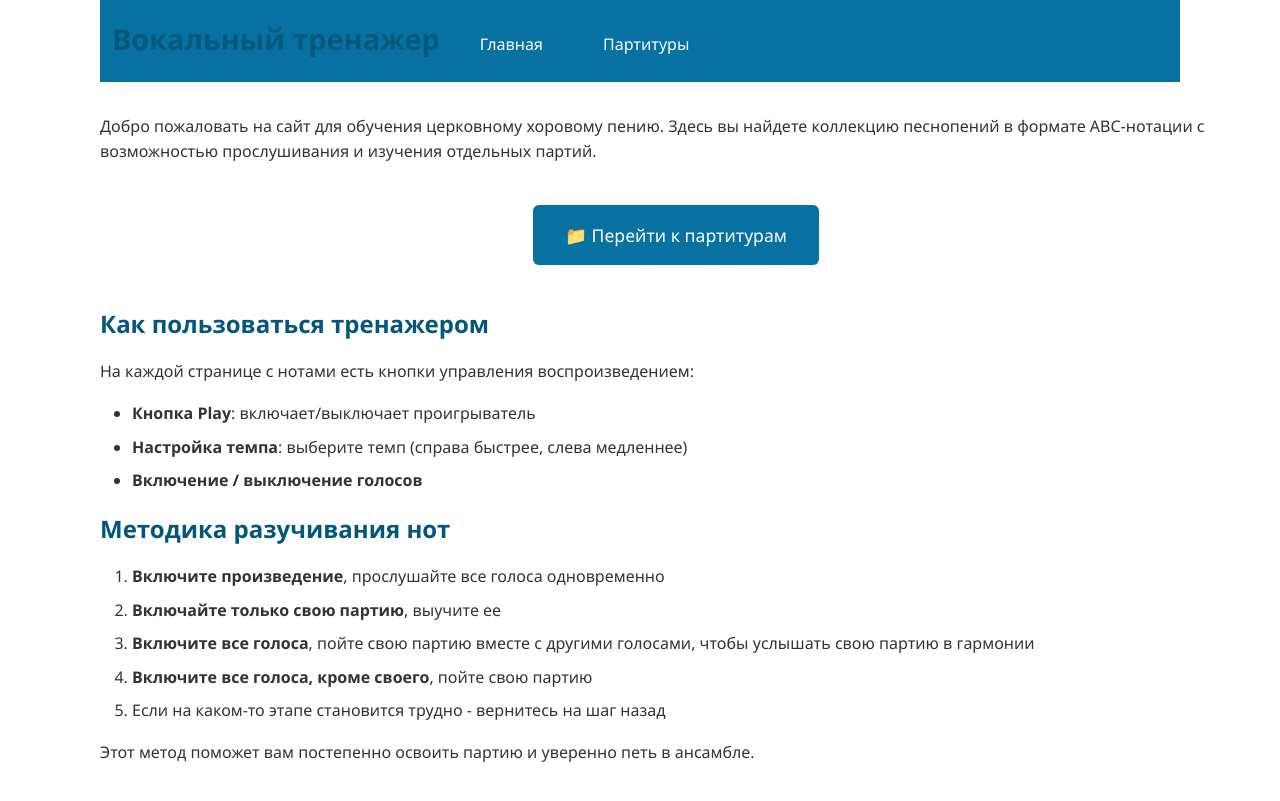
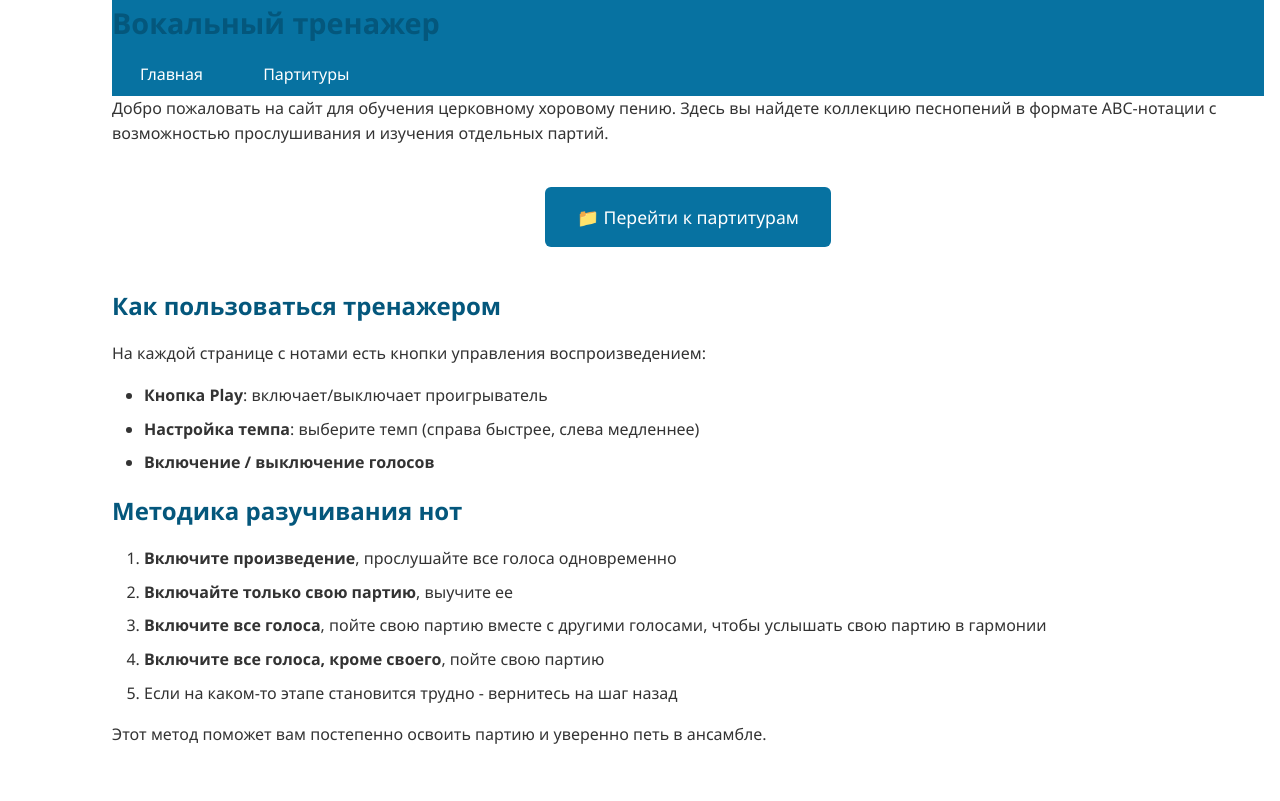
Before and after one commit to voctrainer/voctrainer.github.io, a Jekyll site: the page built from index.md, in a window 1280 px wide. Shown: the top 801 px of the page. Built offline with Jekyll 4.4.1, drawn with Linux system fonts in a browser that asks for light colours.

Commit message:
рихтуем отступы слева и справа

```diff
--- a/_includes/header.html
+++ b/_includes/header.html
@@ -1,4 +1,4 @@
-<header class="header grid-row">
+<header class="header">
     <h1>{{ site.title }}</h1>
     <nav class="main-nav">
         <a href="{{ '/' | relative_url }}">Главная</a>
--- a/_layouts/home.html
+++ b/_layouts/home.html
@@ -9,13 +9,19 @@
     <link rel="icon" type="image/x-icon" href="{{ '/assets/images/favicon.ico' | relative_url }}"/>
   </head>
   <body>
-    <div class="grid-container">
-      {% include header.html %}
-      <main class="main-content grid-row">
+     <div class="grid-container">
+      <div class="grid-row">
         <div class="grid-col-12">
-          {{ content }} <!-- Содержимое из index.md вставляется сюда -->
+          {% include header.html %}
         </div>
-      </main>
+      </div>
+      <div class="grid-row">
+        <div class="grid-col-12">
+          <main class="main-content">
+            {{ content }} <!-- Содержимое из index.md вставляется сюда -->
+          </main>
+        </div>
+      </div>
     </div>
   </body>
 </html>
--- a/assets/css/main.css
+++ b/assets/css/main.css
@@ -62,7 +62,8 @@ body {
 .grid-row {
   display: flex;
   flex-wrap: wrap;
-  margin: 0 calc(-1 * var(--grid-gutter) / 2); /* Компенсация отступов колонок */
+  /* Убираем отрицательные отступы, так как теперь header и main оба внутри grid-row и grid-col */
+  /* margin: 0 calc(-1 * var(--grid-gutter) / 2); */
 }
 
 /* Колонка сетки */
@@ -89,9 +90,9 @@ body {
 .header {
   background-color: var(--primary-color);
   color: white;
-  /* padding убирается, так как шапка внутри .grid-container */
-  /* Добавляем padding, чтобы компенсировать padding у колонок в .grid-row */
-  padding: 1rem 0;
+  /* padding убирается, так как шапка теперь внутри .grid-col */
+  /* padding: 1rem 0; */
+  /* padding убираем, внутренние отступы теперь от сетки */
 }
 
 .header h1 {
@@ -99,18 +100,16 @@ body {
   font-size: 1.8rem;
   /* Выравнивание по левому краю */
   text-align: left;
-  /* Добавляем отступ слева, чтобы выровнять с текстом ссылок в nav */
-  /* padding-left должен быть равен calc(var(--grid-gutter) / 2) */
-  padding-left: calc(var(--grid-gutter) / 2);
+  /* padding-left убираем, внутренние отступы теперь от сетки */
+  /* padding-left: calc(var(--grid-gutter) / 2); */
 }
 
 .main-nav {
   margin-top: 0.5rem;
   /* Выравнивание по левому краю */
   text-align: left;
-  /* Добавляем отступ слева, чтобы выровнять с h1 */
-  /* padding-left должен быть равен calc(var(--grid-gutter) / 2) */
-  padding-left: calc(var(--grid-gutter) / 2);
+  /* padding-left убираем, внутренние отступы теперь от сетки */
+  /* padding-left: calc(var(--grid-gutter) / 2); */
 }
 
 .main-nav a {
@@ -129,7 +128,8 @@ body {
 
 /* Стили для основного контента */
 .main-content {
-  padding: 2rem 0; /* Отступы сверху/снизу, боковые убираем */
+  /* padding убираем, так как теперь основной контент внутри .grid-col */
+  /* padding: 2rem 0; */
 }
 
 .center-button {
@@ -264,12 +264,16 @@ li {
   border-right: 1px solid var(--border-color);
   overflow-y: auto;
   /* flex-shrink: 0; Убираем, чтобы колонка следовала сетке */
+  /* flex: 0 0 auto; уже задано в .grid-col-3 */
+  /* padding: 0 calc(var(--grid-gutter) / 2); уже задано в .grid-col */
 }
 
 .content-grid {
   padding: 2rem;
   overflow-y: auto;
   /* flex: 1; Убираем, чтобы колонка следовала сетке */
+  /* flex: 0 0 auto; уже задано в .grid-col-9 */
+  /* padding: 0 calc(var(--grid-gutter) / 2); уже задано в .grid-col */
 }
 
 /* Адаптив для страницы каталога */
```
Also changed, not shown: _layouts/partiture.html (+8 -4 lines), _layouts/partiture_folder.html (+7 -1 lines).
